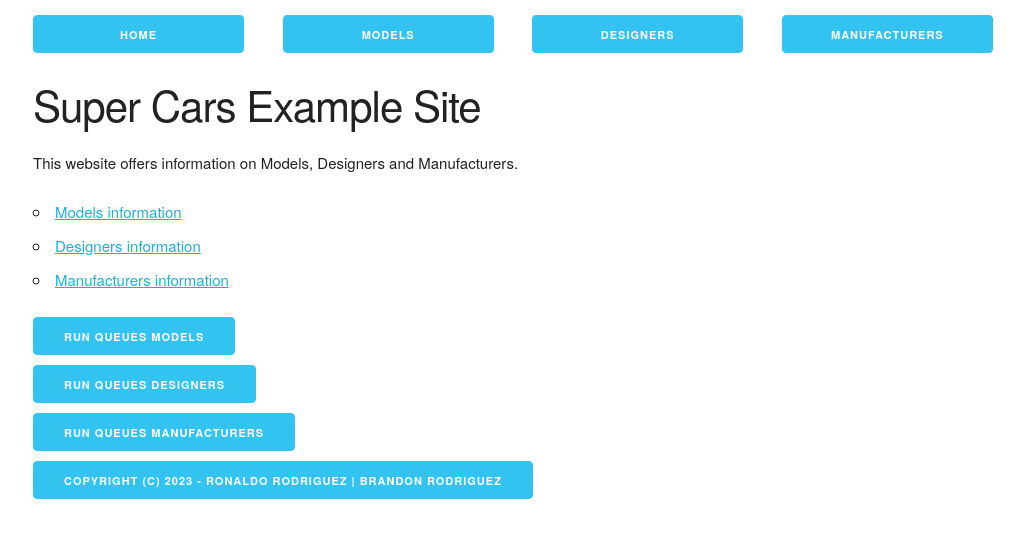
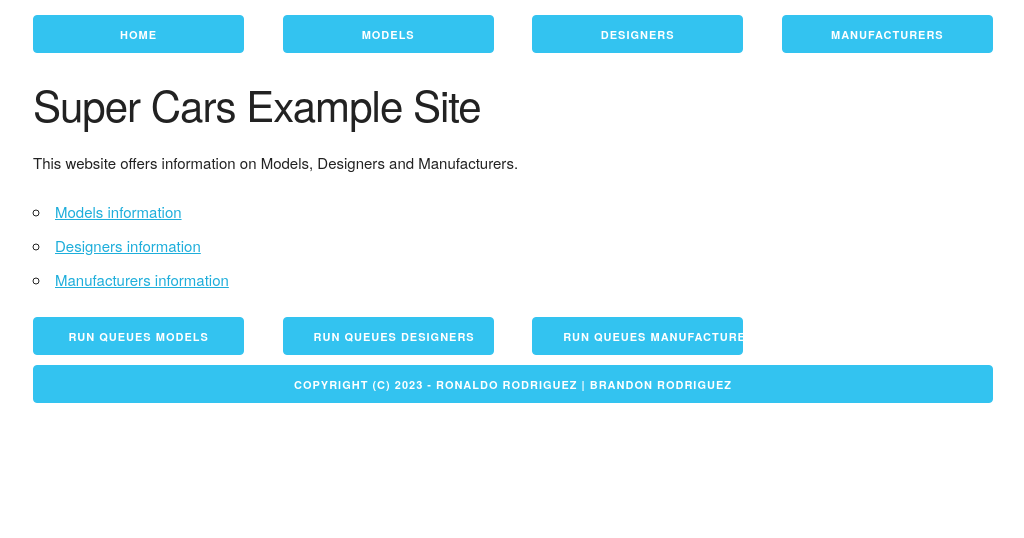
Before and after one commit to ronaldorodriguezbermudez/SD-Frontend-superCars, a Vue app: page / in a window 1280 px wide. Shown: the top 538 px of the page, without its empty margins (127-1151 px from the left). Built offline with nearby package versions, Linux system fonts and the light colour scheme.

Commit message:
Revert "Update App.vue"
This reverts commit 8adc961f1b95094eb936b1ebd8e64c7c82e7e69f.

```diff
--- a/src/App.vue
+++ b/src/App.vue
@@ -7,24 +7,15 @@
       <router-link class="three columns button button-primary" to="/manufacturer">Manufacturers</router-link>
     </div>
     <router-view />
-    <div class="row" style="margin-top: auto;"> <!-- Align to the bottom -->
-      <div class="three columns"> <!-- Adjust column width as needed -->
-        <button class="button button-primary" @click="runQueue('modelTasks')">Run Queues Models</button>
-        <button class="button button-primary" @click="runQueue('designerTasks')">Run Queues Designers</button>
-        <button class="button button-primary" @click="runQueue('manufacturerTasks')">Run Queues Manufacturers</button>
-      </div>
+    <div class="row" style="margin-top: 15px">
+      <button class="three columns button button-primary" @click="runQueue('modelTasks')">Run Queues Models</button>
+      <button class="three columns button button-primary" @click="runQueue('designerTasks')">Run Queues Designers</button>
+      <button class="three columns button button-primary" @click="runQueue('manufacturerTasks')">Run Queues Manufacturers</button>
     </div>
     <div class="row">
-      <div class="twelve columns">
-        <button disabled="disabled" class="button-primary">
-          Copyright (c) 2023 - Ronaldo Rodriguez | Brandon Rodriguez
-        </button>
-      </div>
-    </div>
-    <div v-if="queueHasRun" class="row">
-      <div class="twelve columns">
-        <p>The queue has run.</p>
-      </div>
+      <button disabled="disabled" class="twelve columns button-primary">
+        Copyright (c) 2023 - Ronaldo Rodriguez | Brandon Rodriguez
+      </button>
     </div>
   </div>
 </template>
@@ -32,26 +23,23 @@
 <script>
 export default {
   name: "App",
-  data() {
-    return {
-      queueHasRun: false,
-    };
-  },
   methods: {
     runQueue(queueName) {
+      // Perform a fetch request to the specified URL
       fetch(`https://proyecto2-sd-backend.netlify.app/.netlify/functions/${queueName}`)
         .then((response) => {
           if (response.ok) {
-            this.queueHasRun = true; // Set a flag to indicate the queue has run
             return response.text();
           } else {
             throw new Error("Request failed");
           }
         })
         .then((data) => {
+          // Handle the response data as needed
           console.log(data);
         })
         .catch((error) => {
+          // Handle errors, e.g., show an error message to the user
           console.error("Request error:", error);
         });
     },
```
